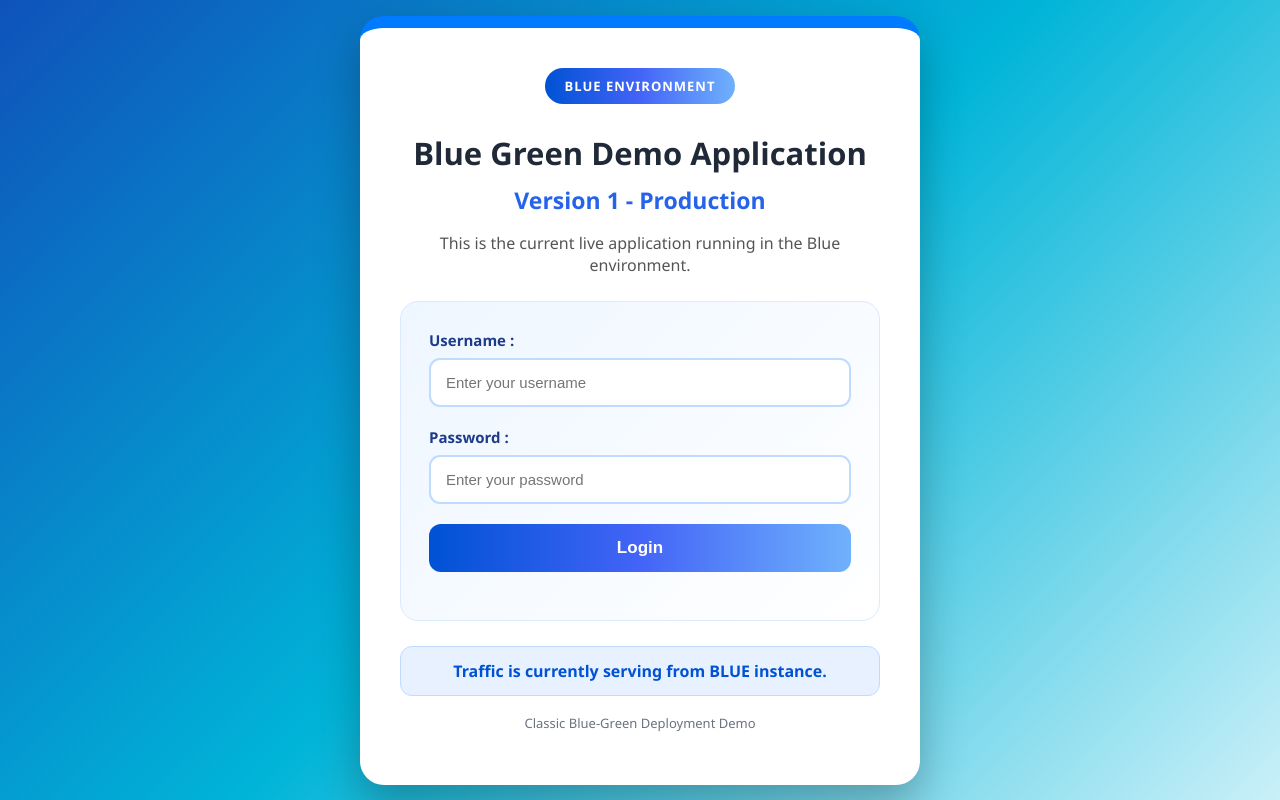
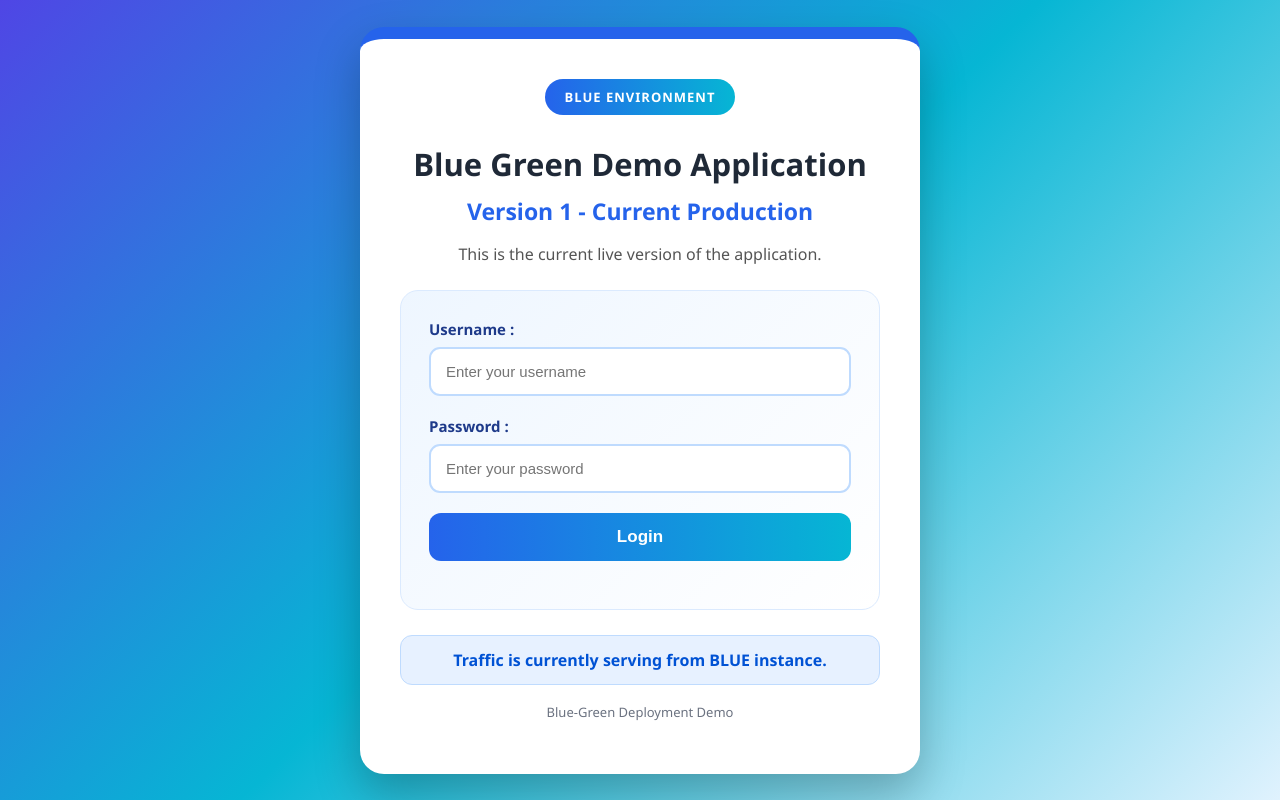
Before and after one commit to MamathaBerragari/Blue-Green-task, a plain HTML site: page blue/index.html in a window 1280 px wide. Drawn offline with Linux system fonts and the light colour scheme.

Commit message:
Update index.html

```diff
--- a/blue/index.html
+++ b/blue/index.html
@@ -2,7 +2,7 @@
 <html lang="en">
 <head>
   <meta charset="UTF-8">
-  <title>Blue Green Demo App - Blue</title>
+  <title>Blue Green Demo App</title>
 
   <style>
     * {
@@ -13,7 +13,7 @@
       margin: 0;
       font-family: "Segoe UI", Arial, sans-serif;
       min-height: 100vh;
-      background: linear-gradient(135deg, #0f52ba, #00b4d8, #caf0f8);
+      background: linear-gradient(135deg, #4f46e5, #06b6d4, #e0f2fe);
       display: flex;
       justify-content: center;
       align-items: center;
@@ -25,15 +25,15 @@
       border-radius: 24px;
       background: #ffffff;
       text-align: center;
-      box-shadow: 0 20px 45px rgba(0, 0, 0, 0.28);
-      border-top: 12px solid #007bff;
+      box-shadow: 0 20px 45px rgba(0, 0, 0, 0.25);
+      border-top: 12px solid #2563eb;
     }
 
     .badge {
       display: inline-block;
       padding: 9px 20px;
       border-radius: 30px;
-      background: linear-gradient(90deg, #0052d4, #4364f7, #6fb1fc);
+      background: linear-gradient(90deg, #2563eb, #06b6d4);
       color: white;
       font-weight: bold;
       font-size: 13px;
@@ -87,7 +87,6 @@
       border-radius: 11px;
       font-size: 15px;
       outline: none;
-      transition: 0.3s;
     }
 
     input:focus {
@@ -100,12 +99,11 @@
       padding: 14px;
       border: none;
       border-radius: 12px;
-      background: linear-gradient(90deg, #0052d4, #4364f7, #6fb1fc);
+      background: linear-gradient(90deg, #2563eb, #06b6d4);
       color: white;
       font-size: 17px;
       font-weight: bold;
       cursor: pointer;
-      transition: 0.3s;
     }
 
     .login-btn:hover {
@@ -138,10 +136,10 @@
     <div class="badge">BLUE ENVIRONMENT</div>
 
     <h1>Blue Green Demo Application</h1>
-    <h2>Version 1 - Production</h2>
+    <h2>Version 1 - Current Production</h2>
 
     <p class="description">
-      This is the current live application running in the Blue environment.
+      This is the current live version of the application.
     </p>
 
     <div class="login-box">
@@ -167,7 +165,7 @@
     </p>
 
     <p class="footer">
-      Classic Blue-Green Deployment Demo
+      Blue-Green Deployment Demo
     </p>
 
   </div>
```
